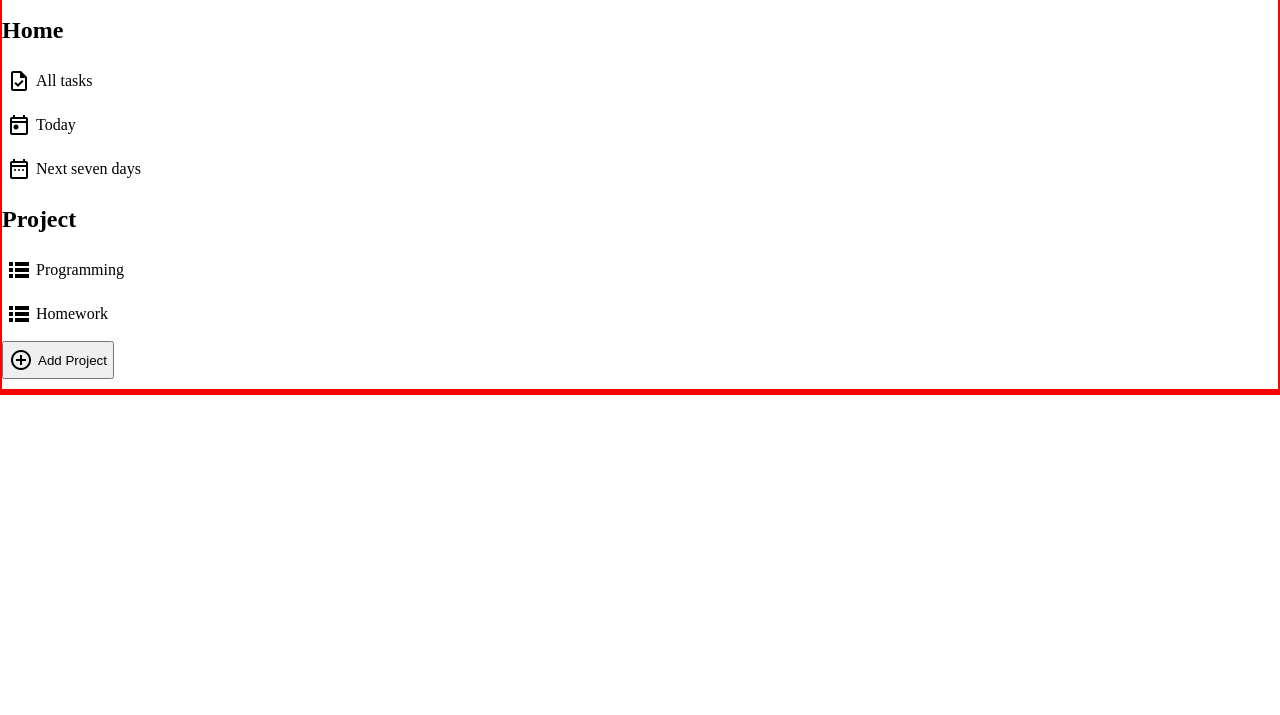
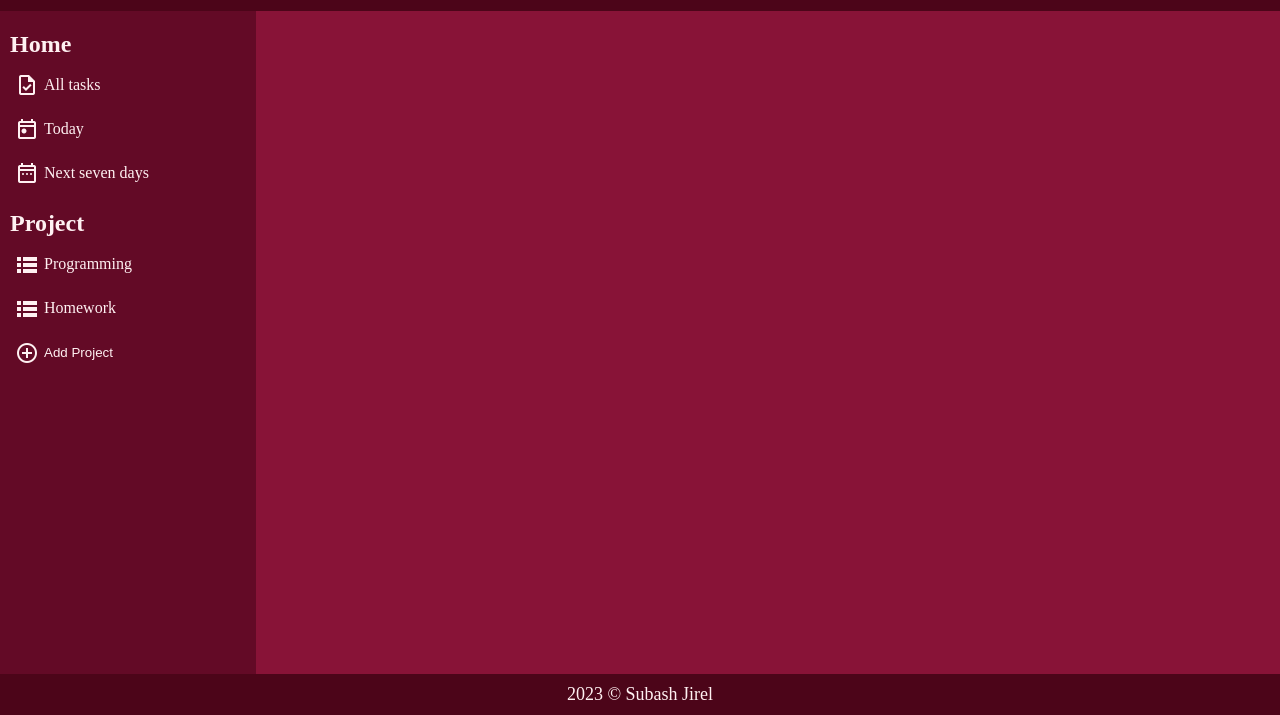
Before and after one commit to SubashJirel/ToDoList, a website built with webpack: page src/template.html in a window 1280 px wide. Shown: the part 85-800 px from the top of the page. Built offline with nearby package versions, Linux system fonts and the light colour scheme.

Commit message:
finished html and css design

```diff
--- a/src/styles.css
+++ b/src/styles.css
@@ -1,3 +1,6 @@
+:root {
+  --font-color: #fff1f2;
+}
 html {
   line-height: 1.15; /* 1 */
   -webkit-text-size-adjust: 100%; /* 2 */
@@ -10,23 +13,39 @@ body {
   display: flex;
   flex-direction: column;
   margin: 0;
+  color: var(--font-color);
 }
 header {
   display: flex;
   justify-content: center;
   align-items: center;
   gap: 5px;
+  background-color: #4c0519;
+  color: var(--font-color);
+  font-size: larger;
 }
 header > :first-child {
   font-size: 32px;
   font-weight: 900;
 }
-
-.left-panel,
+.content {
+  flex-grow: 1;
+  display: grid;
+  grid-template-columns: 1fr 4fr;
+}
+.left-panel {
+  padding-left: 10px;
+  background-color: #630a26;
+  /* background-color: #690808; */
+  color: var(--font-color);
+}
+.home > h2,
+.project > h2 {
+  margin-bottom: 0;
+}
 .right-panel {
-  border: 2px solid red;
+  background-color: #881337;
 }
-
 .title {
   display: flex;
   /* flex-direction: column; */
@@ -37,3 +56,16 @@ header > :first-child {
   padding: 5px;
   gap: 5px;
 }
+.project button {
+  border: 0;
+  background-color: #630a26;
+  color: var(--font-color);
+}
+
+footer {
+  text-align: center;
+  font-size: large;
+  padding: 10px;
+  background-color: #4c0519;
+  color: var(--font-color);
+}
--- a/src/template.html
+++ b/src/template.html
@@ -50,5 +50,6 @@
       </div>
       <div class="right-panel"></div>
     </div>
+    <footer>2023 © Subash Jirel</footer>
   </body>
 </html>
```
